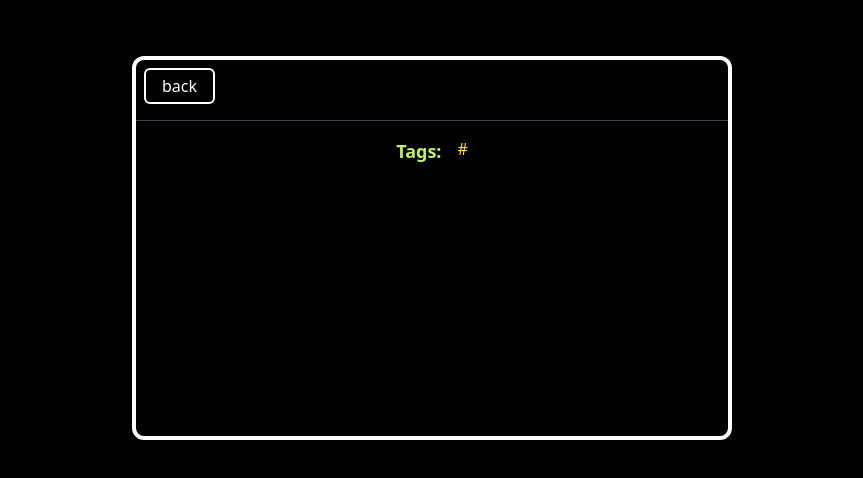
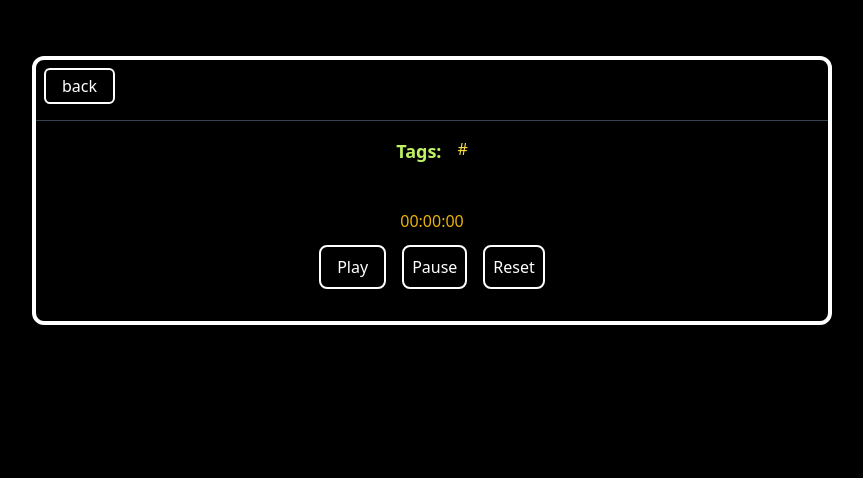
Before and after one commit to neelehnsb/Learn-RTL-with-Todo, a React (Create React App) app: page /1 in a window 1280 px wide. Shown: the top 478 px of the page, without its empty margins (208-1071 px from the left). Built offline with nearby package versions, Linux system fonts and the light colour scheme.

Commit message:
timer implemented

```diff
--- a/src/components/myapp.tsx
+++ b/src/components/myapp.tsx
@@ -5,8 +5,14 @@ import { Home } from "./pages/home";
 let taskname = "";
 let tasktags = [""];
 let taskdescription = "";
+let tasktimeInMinutes = 0;
 
-let oldtodos: { name: string; tags: string[]; description: string }[] = [];
+let oldtodos: {
+  name: string;
+  tags: string[];
+  description: string;
+  timeInMinutes: number;
+}[] = [];
 
 export function MyApp() {
   const navigate = useNavigate();
@@ -14,13 +20,20 @@ export function MyApp() {
     name: string,
     tags: string[],
     description: string,
+    timeInMinutes: number,
     indexToShow: string,
-    todos: { name: string; tags: string[]; description: string }[]
+    todos: {
+      name: string;
+      tags: string[];
+      description: string;
+      timeInMinutes: number;
+    }[]
   ) => {
-    [taskname, tasktags, taskdescription, oldtodos] = [
+    [taskname, tasktags, taskdescription, tasktimeInMinutes, oldtodos] = [
       name,
       tags,
       description,
+      timeInMinutes,
       todos,
     ];
     navigate(`/${indexToShow}`);
@@ -40,6 +53,7 @@ export function MyApp() {
               name={taskname}
               tags={tasktags}
               description={taskdescription}
+              timeInMinutes={tasktimeInMinutes}
               todos={oldtodos}
             />
           }
--- a/src/components/pages/home.tsx
+++ b/src/components/pages/home.tsx
@@ -11,10 +11,20 @@ export const Home = ({
   oldtodos,
 }: {
   taskName: Function;
-  oldtodos: { name: string; tags: string[]; description: string }[];
+  oldtodos: {
+    name: string;
+    tags: string[];
+    description: string;
+    timeInMinutes: number;
+  }[];
 }) => {
   const [todos, setTodos] = useState<
-    { name: string; tags: string[]; description: string }[]
+    {
+      name: string;
+      tags: string[];
+      description: string;
+      timeInMinutes: number;
+    }[]
   >(oldtodos || []);
   const [editCheck, setEditCheck] = useState<boolean>(false);
   const [addCheck, setAddCheck] = useState<boolean>(false);
@@ -50,14 +60,17 @@ export const Home = ({
     name,
     tags,
     description,
+    timeInMinutes,
   }: {
     name: string;
     tags: string[];
     description: string;
+    timeInMinutes: number;
   }) => {
     todos[indexToEdit].name = name;
     todos[indexToEdit].tags = tags;
     todos[indexToEdit].description = description;
+    todos[indexToEdit].timeInMinutes = timeInMinutes;
     setTodos([...todos]);
   };
 
@@ -70,16 +83,23 @@ export const Home = ({
     name,
     tags,
     description,
+    timeInMinutes,
   }: {
     name: string;
     tags: string[];
     description: string;
+    timeInMinutes: number;
   }) => {
     const temp = todos.filter((todo) => todo.name === name);
     if (temp.length === 0 && name.length > 0) {
       setTodos([
         ...todos,
-        { name: name, tags: tags, description: description },
+        {
+          name: name,
+          tags: tags,
+          description: description,
+          timeInMinutes: timeInMinutes,
+        },
       ]);
     }
   };
@@ -95,6 +115,7 @@ export const Home = ({
       todos[indexToShow].name,
       todos[indexToShow].tags,
       todos[indexToShow].description,
+      todos[indexToShow].timeInMinutes,
       indexToShow,
       todos
     );
--- a/src/components/pages/taskView.tsx
+++ b/src/components/pages/taskView.tsx
@@ -1,21 +1,67 @@
+import { useEffect, useState } from "react";
 import { useNavigate } from "react-router-dom";
+
+let timerCheck = false;
 
 export const TaskView = ({
   name,
   tags,
   description,
+  timeInMinutes,
   todos,
 }: {
   name: string;
   tags: string[];
   description: string;
-  todos: { name: string; tags: string[]; description: string }[];
+  timeInMinutes: number;
+  todos: {
+    name: string;
+    tags: string[];
+    description: string;
+    timeInMinutes: number;
+  }[];
 }) => {
   const navigate = useNavigate();
+  const hour = Math.floor(timeInMinutes / 60);
+  const minute = timeInMinutes - hour * 60;
+
+  const [hours, setHours] = useState<number>(hour);
+  const [minutes, setMinutes] = useState<number>(minute);
+  const [seconds, setSeconds] = useState<number>(0);
+
+  const timerButtons = (Button: string) => {
+    if (Button === "play") {
+      timerCheck = true;
+    } else if (Button === "pause") {
+      timerCheck = false;
+    } else {
+      setHours(hour);
+      setMinutes(minute);
+      setSeconds(0);
+    }
+  };
+
+  useEffect(() => {
+    const interval = setInterval(() => {
+      if (timerCheck) {
+        if (seconds >= 1) {
+          setSeconds(seconds - 1);
+        } else if (minutes >= 1) {
+          setMinutes(minutes - 1);
+          setSeconds(59);
+        } else if (hours >= 1) {
+          setHours(hours - 1);
+          setMinutes(59);
+          setSeconds(59);
+        }
+      }
+    }, 1000);
+    return () => clearInterval(interval);
+  }, [hours, minutes, seconds]);
 
   return (
     <div className="w-full h-[100vh] pt-14 bg-black">
-      <div className="bg-black w-[600px] mx-auto h-96 rounded-xl border-4 border-white">
+      <div className="bg-black w-[800px] mx-auto pb-8 rounded-xl border-4 border-white">
         <button
           onClick={(e) => {
             e.preventDefault();
@@ -31,17 +77,47 @@ export const TaskView = ({
           </h1>
           <hr className="border-gray-700"></hr>
           <div className="w-11/12 flex justify-center mx-auto">
-            <div className="flex gap-4">
+            <div className="flex gap-4 overflow-x-scroll pb-3">
               <h2 className="text-lg  text-lime-300 font-extrabold ">Tags: </h2>
               {tags.map((tag, index) => (
-                <h4 className="text-yellow-300 w-fit mx-auto" key={index}>
+                <h4 className="text-yellow-300 min-w-fit mx-auto" key={index}>
                   #{tag}
                 </h4>
               ))}
             </div>
           </div>
           <div className="max-w-[550px] text-center mx-auto">
-            <h3 className="text-white text-xl w-min mx-auto ">{description}</h3>
+            <h3 className="text-white text-xl max-w-fit mx-auto ">
+              {description}
+            </h3>
+          </div>
+          <div>
+            <p className="text-yellow-500 text-center pb-3">
+              {String(hours).length === 1 ? `0${hours}` : `${hours}`}:
+              {String(minutes).length === 1 ? `0${minutes}` : `${minutes}`}:
+              {String(seconds).length === 1 ? `0${seconds}` : `${seconds}`}
+            </p>
+
+            <div className="flex gap-4 justify-center">
+              <button
+                className="border-2 border-white rounded-lg text-white border-spacing-1 px-4 py-2"
+                onClick={() => timerButtons("play")}
+              >
+                Play
+              </button>
+              <button
+                className="border-2 border-white rounded-lg text-white border-spacing-1 px-2 py-1"
+                onClick={() => timerButtons("pause")}
+              >
+                Pause
+              </button>
+              <button
+                className="border-2 border-white rounded-lg text-white border-spacing-1 px-2 py-1"
+                onClick={() => timerButtons("reset")}
+              >
+                Reset
+              </button>
+            </div>
           </div>
         </div>
       </div>
--- a/src/components/taskaddform.tsx
+++ b/src/components/taskaddform.tsx
@@ -11,7 +11,12 @@ export function TaskAddForm({
   addtask: Function;
   EditCheck: boolean;
   editSubmit: Function;
-  todoToEdit: { name: string; tags: string[]; description: string };
+  todoToEdit: {
+    name: string;
+    tags: string[];
+    description: string;
+    timeInMinutes: number;
+  };
 }) {
   const [name, setName] = useState<string>(EditCheck ? todoToEdit.name : "");
   let [tags, setTags] = useState<string[]>([]);
@@ -20,6 +25,9 @@ export function TaskAddForm({
   );
   const [description, setDescription] = useState<string>(
     EditCheck ? todoToEdit.description : ""
+  );
+  const [timeInMinutes, setTimeInMinutes] = useState<number>(
+    EditCheck ? todoToEdit.timeInMinutes : 0
   );
 
   return (
@@ -63,6 +71,19 @@ export function TaskAddForm({
           ></textarea>
         </div>
 
+        <div className="w-60 mx-auto">
+          <p className="text-white w-min mx-auto">Time</p>
+          <input
+            value={timeInMinutes}
+            placeholder="Enter Time in Minutes"
+            className=" w-60 h-8 px-2 mx-auto rounded-md"
+            type="number"
+            onChange={(e) => {
+              setTimeInMinutes(Number(e.target.value));
+            }}
+          ></input>
+        </div>
+
         <button
           id="add/button"
           title="add/edit"
@@ -72,8 +93,18 @@ export function TaskAddForm({
             tags = tags.filter((tag, index) => tags.indexOf(tag) === index);
             setTags([...tags]);
             EditCheck
-              ? editSubmit({ name: name, tags: tags, description: description })
-              : addtask({ name: name, tags: tags, description: description });
+              ? editSubmit({
+                  name: name,
+                  tags: tags,
+                  description: description,
+                  timeInMinutes: timeInMinutes,
+                })
+              : addtask({
+                  name: name,
+                  tags: tags,
+                  description: description,
+                  timeInMinutes: timeInMinutes,
+                });
             closetaskadd();
           }}
         >
--- /dev/null
+++ b/src/components/timer.tsx
@@ -0,0 +1,13 @@
+import { useEffect, useState } from "react";
+
+export const Timer = () => {
+  const [seconds, setSeconds] = useState<number>(0);
+  useEffect(() => {
+    const interval = setInterval(() => {
+      setSeconds((seconds) => seconds + 1);
+    }, 1000);
+    return () => clearInterval(interval);
+  }, []);
+
+  return <div>{seconds}</div>;
+};
--- a/src/components/todolist.tsx
+++ b/src/components/todolist.tsx
@@ -8,7 +8,12 @@ const Todolist = ({
   editTodo,
   taskPage,
 }: {
-  todos: { name: string; tags: string[]; description: string }[];
+  todos: {
+    name: string;
+    tags: string[];
+    description: string;
+    timeInMinutes: number;
+  }[];
   deleteTodo: Function;
   editTodo: Function;
   taskPage: Function;
```
Also changed, not shown: 2 other files (tests, documents, lock files or other folders).
